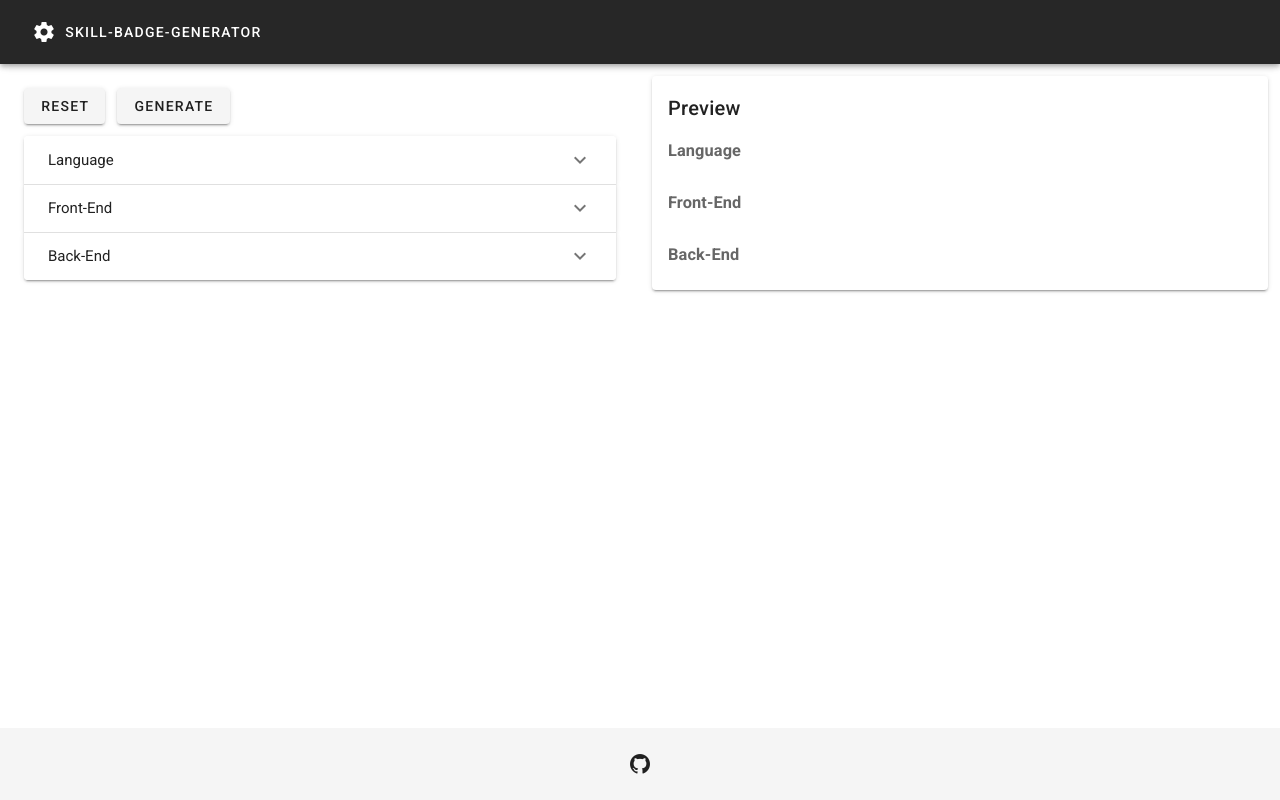
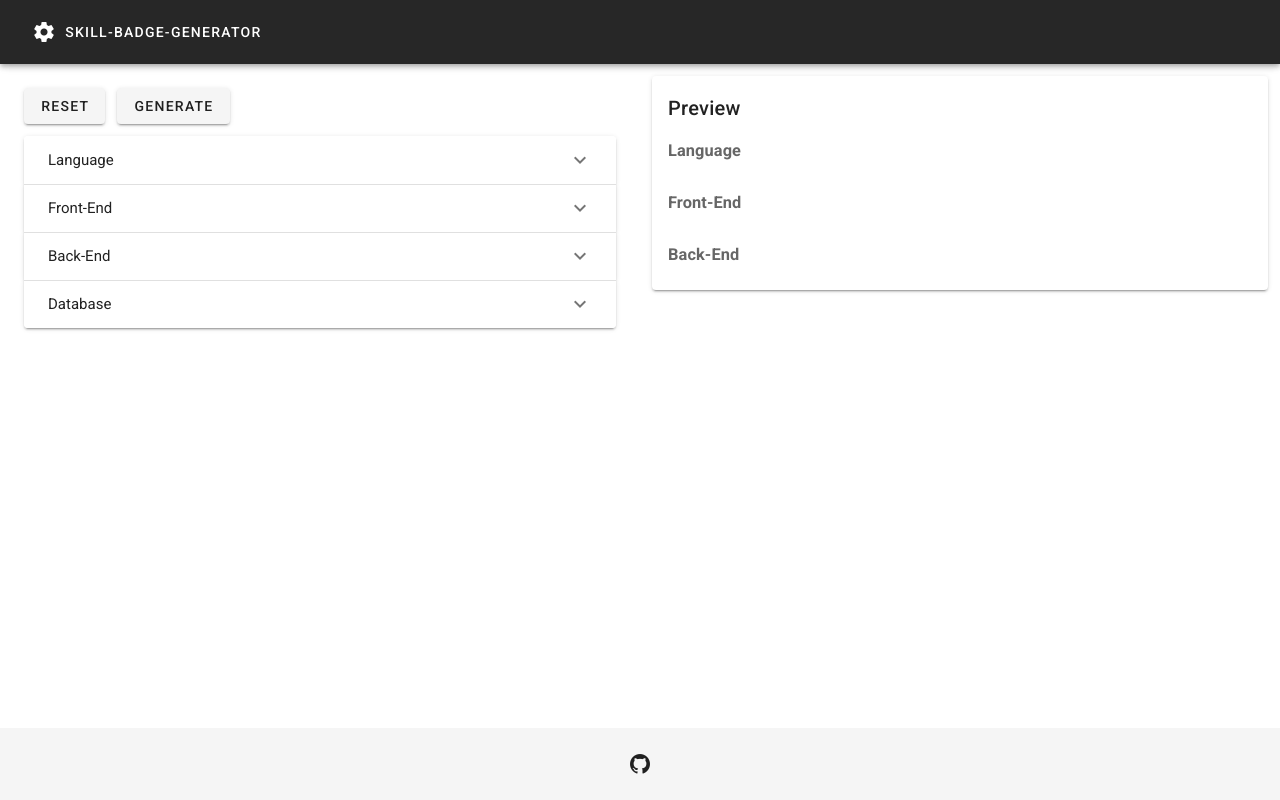
Before and after one commit to proceane/skill-badge-generator, a Vue app: page / in a window 1280 px wide. Built offline with nearby package versions, Linux system fonts and the light colour scheme.

Commit message:
add db list in SelectArea

```diff
--- a/src/components/SelectArea.vue
+++ b/src/components/SelectArea.vue
@@ -26,6 +26,14 @@
           </v-container>
         </v-expansion-panel-content>
       </v-expansion-panel>
+      <v-expansion-panel class="">
+        <v-expansion-panel-header>Database</v-expansion-panel-header>
+        <v-expansion-panel-content>
+          <v-container fluid>
+              <DbSkillCheckBox @selectDbSkillList="sendDbSkillList"/>
+          </v-container>
+        </v-expansion-panel-content>
+      </v-expansion-panel>
     </v-expansion-panels>
   </v-row>
 </template>
@@ -34,6 +42,7 @@
 import FrontSkillCheckBox from './FrontSkillCheckBox';
 import LangSkillCheckBox from './LangSkillCheckBox';
 import BackSkillCheckBox from './BackSkillCheckBox';
+import DbSkillCheckBox from './DbSkillCheckBox';
 import listToHtml from '../function/convertListToHtml';
 import listToMarkdown from '../function/convertListToMarkdown';
 
@@ -42,6 +51,7 @@ export default {
     FrontSkillCheckBox,
     LangSkillCheckBox,
     BackSkillCheckBox,
+    DbSkillCheckBox,
   },
   methods: {
     sendFrontSkillList(skillList) {
@@ -55,7 +65,11 @@ export default {
     sendBackSkillList(skillList) {
       this.$emit('sendBackHtmlSkillList', listToHtml(skillList));
       this.$emit('sendBackMarkdownSkillList', listToMarkdown(skillList));
-    }
+    },
+    sendDbSkillList(skillList) {
+      this.$emit('sendDbHtmlSkillList', listToHtml(skillList));
+      this.$emit('sendFrontMarkdownSkillList', listToMarkdown(skillList));
+    },
   },
 }
 </script>
```
